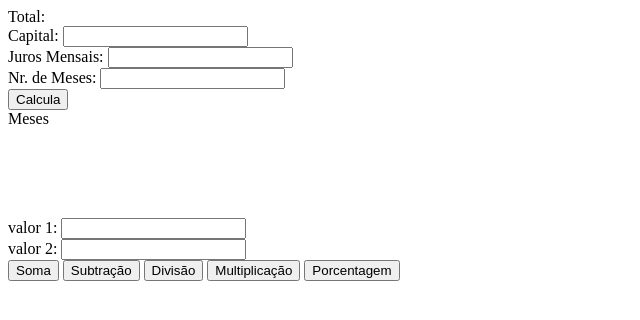
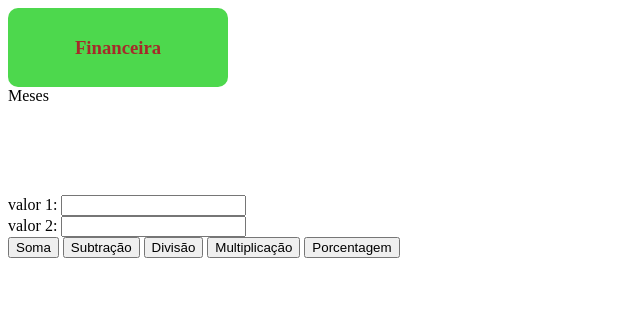
Before and after one commit to theguyoninternet/primeirod_3t, a plain HTML site: page index.html in a window 1280 px wide. Shown: the whole page, without its empty margins (0-640 px from the left). Drawn offline with Linux system fonts and the light colour scheme.

Commit message:
Update index.html

```diff
--- a/index.html
+++ b/index.html
@@ -1,24 +1,38 @@
 <!DOCTYPE html>
 <html lang="pt-br">
+
 <head>
    <meta charset="UTF-8">
    <meta http-equiv="X-UA-Compatible" content="IE=edge">
    <meta name="viewport" content="width=device-width, initial-scale=1.0">
    <title>Primeiro D</title>
    <script src="estudo.js"></script>
+   <link rel="stylesheet" href="geral.css">
 </head>
+
 <body>
+   <input type="checkbox" id ="input-calcF">
 
    <div id="calculadora">
-   <span id="total">Total:</span> <br>
-Capital:  <input id="valor" type="text">     <br>
-   Juros Mensais:  <input id="juros" type="text">     <br>
-Nr. de Meses:  <input id="meses" type="text">     <br>
+      <label for="input-calcF">
+           <h3> Financeira </h3>
+      </label>
+      <div class="calcF">
+
+
+      <div id="sptotal">
+      <span id="total"> Total: 0,00</span>
+   </div>
+      Capital: <input id="valor" type="text"> <br>
+      Juros Mensais: <input id="juros" type="text"> <br>
+      Nr. de Meses: <input id="meses" type="text"> <br>
       <button onclick="total()">Calcula</button>
+   </div>
 </div>
    <div>
       <span id="mes">Meses</span>
    </div>
+
 
    <br><br><br>
    <span id="resultado"></span><br><br>
@@ -30,4 +44,5 @@ Nr. de Meses:  <input id="meses" type="text">     <br>
    <button onclick="multiplicacao()">Multiplicação</button>
    <button onclick="porcentagem()">Porcentagem</button>
 </body>
+
 </html>
```
Lines whose indentation alone changed are shown as unchanged.
